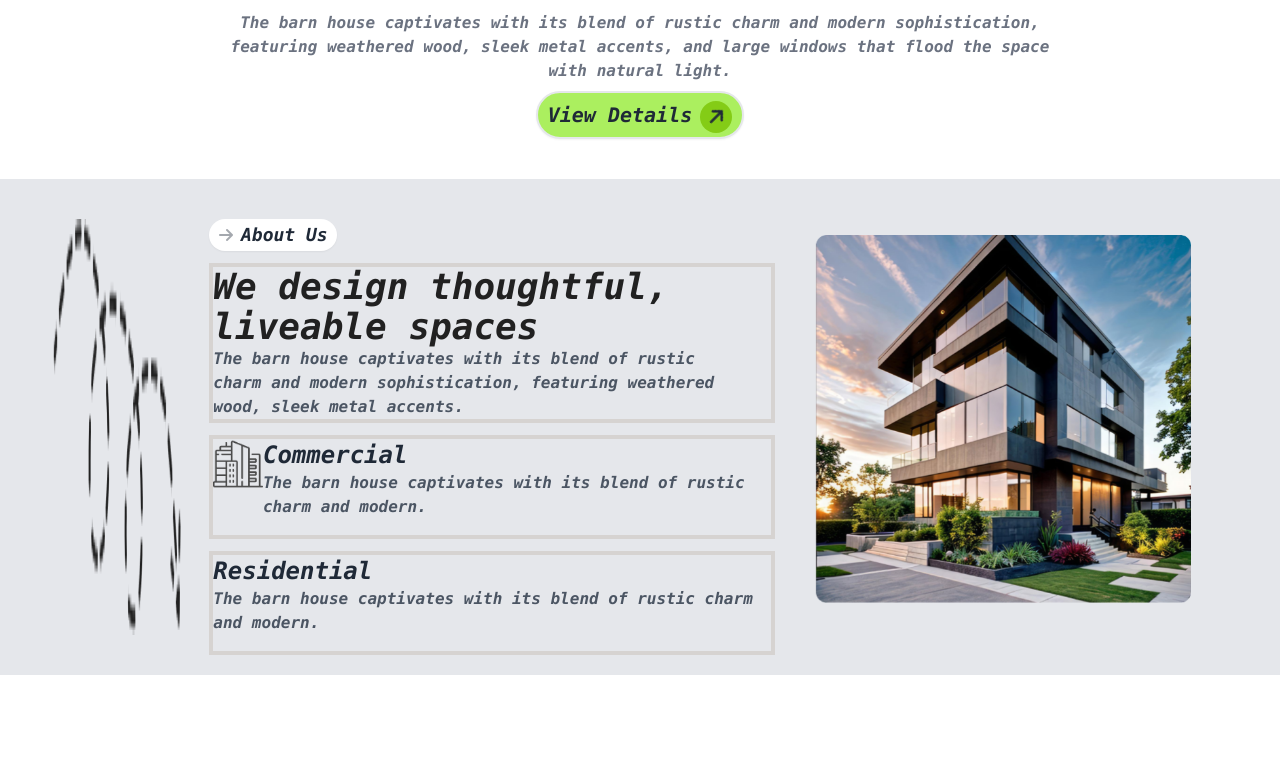
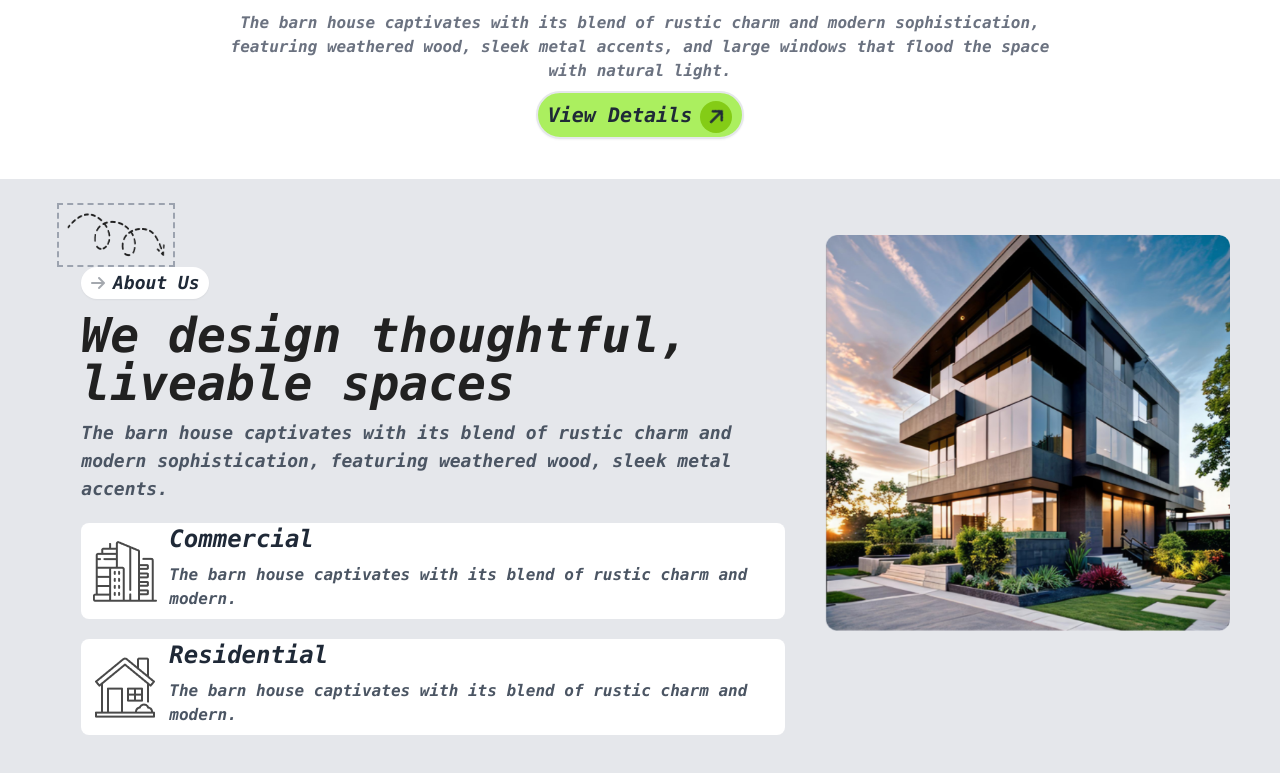
Before and after one commit to jahidul2006/Assignment-03, a plain HTML site: page index.html in a window 1280 px wide. Shown: the part 539-1312 px from the top of the page. Before the commit the page ends 1214 px from the top, so only its background shows below. Drawn offline with nearby package versions, Linux system fonts and the light colour scheme.

Commit message:
added my about section

```diff
--- a/index.html
+++ b/index.html
@@ -98,38 +98,45 @@
       <main>
         <!-- About sections start -->
 
-        <div class="bg-gray-200 mt-10 w-full ">
-          <div class="flex w-11/12 m-auto py-10 ">
+        <div class="bg-gray-200 mt-10  ">
+          <div class=" w-11/12 m-auto py-10 flex sm:flex-row flex-col ">
             <!-- about text -->
-             <img src="assets/Vector.png" alt="">
-            <div class="ml-7">
+
+            <div class="lg:ml-7 m-auto w-5/6 ">
+              <img class="h-16 w-2/12 border-dashed border-2 border-gray-400 p-2 -ml-6 -mt-4 hidden lg:block " src="assets/Vector.png" alt="">
+              <div class=" flex sm:justify-start justify-center">
               <button class=" flex py-0.5 mb-3 h-8 justify-center w-32 rounded-full bg-white shadow-sm">
                 <i class="fa-solid fa-arrow-right fa-beat-fade mt-1.5 pr-2"></i>
                 <h2 class=" font-mono font-bold italic text-lg">About Us</h2>
+              </div>
 
               </button>
               <!-- name-1 -->
-              <div class="border-4 border-stone-300  mb-3">
-                <h2 class="font-mono font-bold italic text-4xl text-[#212121]">We design thoughtful,<br> liveable spaces</h2>
-                <p class="font-mono font-semibold italic text-base text-gray-600">The barn house captivates with its blend of  rustic<br> charm and  modern sophistication, featuring  weathered wood, sleek metal accents.</p>
+              <div class="  mb-5">
+                <h2 class="font-mono font-bold italic lg:text-5xl text-2xl sm:text-left text-center text-[#212121] mb-3">We design thoughtful, liveable spaces</h2>
+                <p class="font-mono font-semibold italic text-lg text-gray-600 m-auto sm:text-left text-center ">The barn house captivates with its blend of  rustic charm and  modern sophistication, featuring  weathered wood, sleek metal accents.</p>
 
               </div>
                <!-- name-2 -->
-              <div class="border-4 border-stone-300 h-1/4 content-center flex mb-3">
-                <div class=""><img class="items-center" src="assets/commercial.png" alt=""></div>
-                <div class="">
-                <h2 class="font-mono font-bold italic text-2xl">Commercial</h2>
-              <p class="font-mono font-semibold italic text-base text-gray-600">The barn house captivates with its blend of rustic charm and modern.</p> </div>
+              <div class=" h-1/4 content-center flex mb-5 bg-[#FFFFFF] rounded-lg">
+                  <img class="h-26 self-center p-3" src="assets/commercial.png" alt="">
+                  <div class="self-center">
+                  <h2 class="font-mono font-bold italic text-2xl mb-2">Commercial</h2>
+                <p class="font-mono font-semibold italic text-base text-gray-600 pb-2">The barn house captivates with its blend of rustic charm and modern.</p>
+                </div>
 
-            </div>
+
+             </div>
              <!-- name-3 -->
-              <div class="border-4 border-stone-300 h-1/4 mb-3">
-                <h2 class="font-mono font-bold italic text-2xl">Residential</h2>
-                <p class="font-mono font-semibold italic text-base text-gray-600">The barn house captivates with its blend of rustic charm and modern.</p>
+              <div class="bg-[#FFFFFF] rounded-lg h-1/4 mb-5 flex">
+                <img class="h-26 self-center p-3 " src="assets/residential.png" alt="">
+                <div class="self-center">
+                <h2 class="font-mono font-bold italic text-2xl mb-2">Residential</h2>
+                <p class="font-mono font-semibold italic text-base text-gray-600 pb-2">The barn house captivates with its blend of rustic charm and modern.</p></div>
               </div>
             </div>
             <!-- image  -->
-            <div class=" mt-4"><img class="w-10/12 h-11/12 ml-10 " src="assets/Rectangle.png" alt=""></div>
+            <div class=" mt-4"><img class="lg:w-11/12 m-auto w-5/6  h-11/12 ml-10 rounded-lg " src="assets/Rectangle.png" alt=""></div>
           </div>
         </div>
           <!-- About sections ends -->
```
